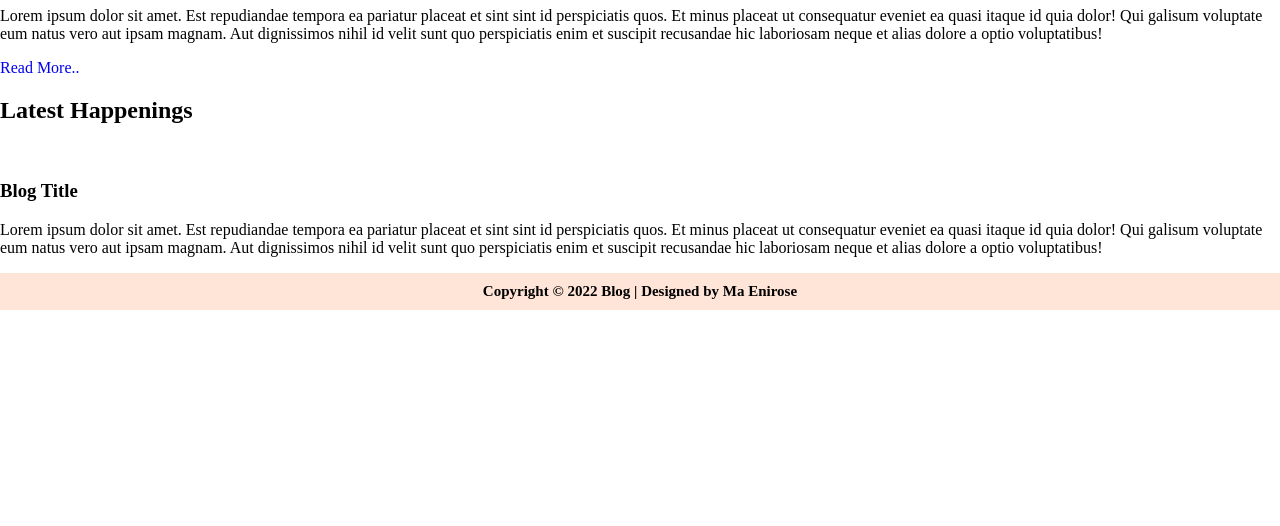
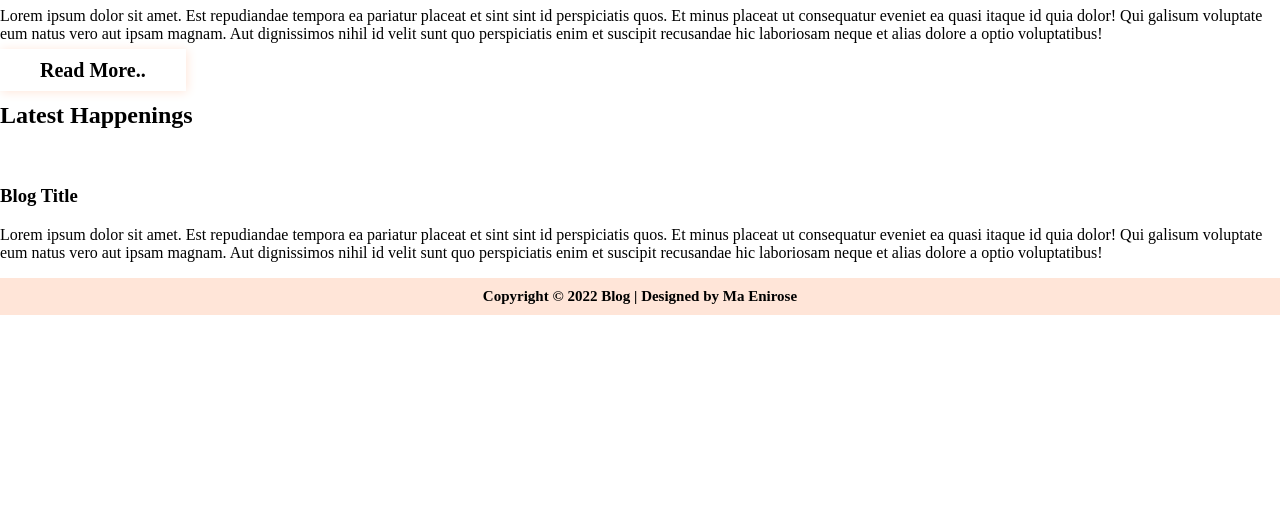
Before and after one commit to Noroff-FEU-Assignments/project-exam-1-Enirose, a plain HTML site: page index.html in a window 1280 px wide. Shown: the part 274-800 px from the top of the page. Drawn offline with Linux system fonts and the light colour scheme.

Commit message:
cta css/unfinished

```diff
--- a/css/style.css
+++ b/css/style.css
@@ -16,3 +16,15 @@ body {
     color: #000000;
     padding: 10px;
 }
+
+.cta {
+    background: none;
+    padding: 10px 40px;
+    color: black;
+    font-size: 20px;
+    font-weight: 600;
+    box-shadow: 1px 1px 10px #ffe5d8;
+    margin-top: 10px;
+    transition: ease-out 0, 8s;
+    cursor: pointer;
+}
```
